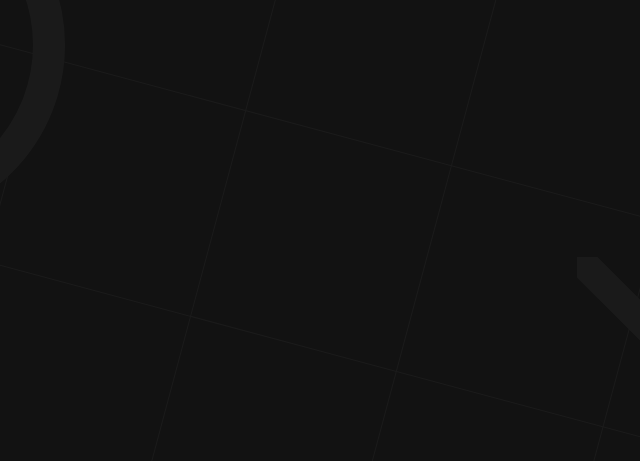
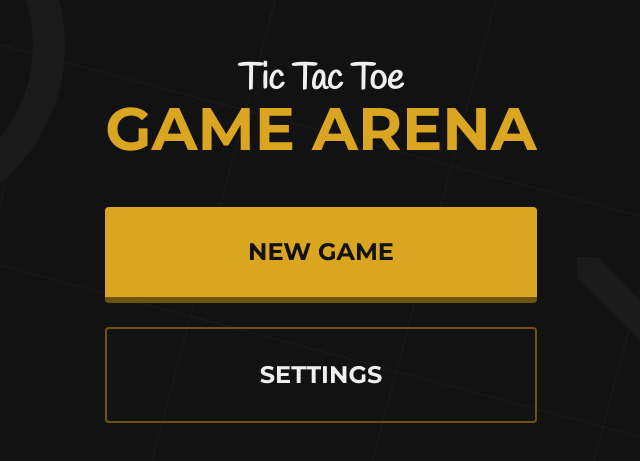
Before and after one commit to TenGosc007/g-arena, a Next.js app: page / in a window 1280 px wide. Shown: the part 159-620 px from the top of the page, without its empty margins (319-959 px from the left). Built offline with nearby package versions, Linux system fonts and the light colour scheme.

Commit message:
feat: add menu

```diff
--- a/src/app/globals.css
+++ b/src/app/globals.css
@@ -17,13 +17,13 @@
   --font-handlee: var(--font-handlee);
 
   /* Custom */
-  --primary: var(--color-goldenrod);
-  --secondary: var(--color-goldenrod-800);
-  --tertiary: var(--color-goldenrod-900);
-  --black: var(--color-black);
-  --dark: var(--color-dark);
+  --color-primary: var(--color-goldenrod);
+  --color-secondary: var(--color-goldenrod-800);
+  --color-tertiary: var(--color-goldenrod-900);
+  --color-black: var(--color-black);
+  --color-dark: var(--color-dark);
   --color-gray: var(--color-gray);
-  --white: var(--color-white);
+  --color-white: var(--color-white);
 }
 
 @media (prefers-color-scheme: dark) {
--- a/src/app/layout.tsx
+++ b/src/app/layout.tsx
@@ -34,7 +34,7 @@ export default function RootLayout({
     >
       <body className="min-h-full flex flex-col">
         <Background />
-        <main>{children}</main>
+        <main className="flex flex-1 z-0">{children}</main>
       </body>
     </html>
   );
--- a/src/app/page.tsx
+++ b/src/app/page.tsx
@@ -1,3 +1,9 @@
+import { Menu } from "@/features/menu";
+
 export default function Home() {
-  return <div></div>;
+  return (
+    <div className="flex flex-1 justify-center items-center">
+      <Menu />
+    </div>
+  );
 }
--- a/src/components/Organisms/Background/Background.tsx
+++ b/src/components/Organisms/Background/Background.tsx
@@ -4,7 +4,7 @@ import { ShapeX } from "@/components/Atoms/ShapeX";
 
 export const Background = () => {
   return (
-    <div className="absolute z-0 opacity-10 w-full h-full">
+    <div className="absolute z-[-1] opacity-10 w-full h-full">
       <div className="absolute w-full h-full overflow-hidden">
         <div className="w-full h-full transform -rotate-165">
           <BgGrid />
--- /dev/null
+++ b/src/features/menu/components/Button/Button.tsx
@@ -0,0 +1,23 @@
+import { ReactNode } from "react";
+
+type Props = {
+  children: ReactNode;
+  kind: "primary" | "secondary";
+};
+
+const sharedStyles =
+  "h-24 rounded-sm uppercase w-full cursor-pointer transition-all active:scale-95";
+
+export const Button = ({ children, kind }: Props) => {
+  const buttonClass =
+    kind === "primary"
+      ? "bg-primary text-black border-b-6 border-secondary hover:bg-primary/90 " +
+        sharedStyles
+      : "text-white border-2 border-secondary hover:bg-gray/10 " + sharedStyles;
+
+  return (
+    <button className={buttonClass}>
+      <p className="font-montserrat font-bold text-2xl">{children}</p>
+    </button>
+  );
+};
--- /dev/null
+++ b/src/features/menu/components/Button/index.ts
@@ -0,0 +1 @@
+export * from "./Button";
--- /dev/null
+++ b/src/features/menu/components/Title/Title.tsx
@@ -0,0 +1,12 @@
+export const Title = () => {
+  return (
+    <div className="flex flex-col items-center">
+      <h2 className="text-center text-4xl font-bold font-handlee">
+        Tic Tac Toe
+      </h2>
+      <h1 className="text-center text-6xl font-bold font-montserrat uppercase text-primary">
+        Game Arena
+      </h1>
+    </div>
+  );
+};
--- /dev/null
+++ b/src/features/menu/components/Title/index.ts
@@ -0,0 +1 @@
+export * from "./Title";
--- /dev/null
+++ b/src/features/menu/index.ts
@@ -0,0 +1 @@
+export * from "./menu";
--- /dev/null
+++ b/src/features/menu/menu.tsx
@@ -0,0 +1,15 @@
+import { Button } from "./components/Button";
+import { Title } from "./components/Title";
+
+export const Menu = () => {
+  return (
+    <div className="flex flex-col items-center gap-12">
+      <Title />
+
+      <div className="flex w-full flex-col items-center gap-6">
+        <Button kind="primary">New Game</Button>
+        <Button kind="secondary">Settings</Button>
+      </div>
+    </div>
+  );
+};
```
